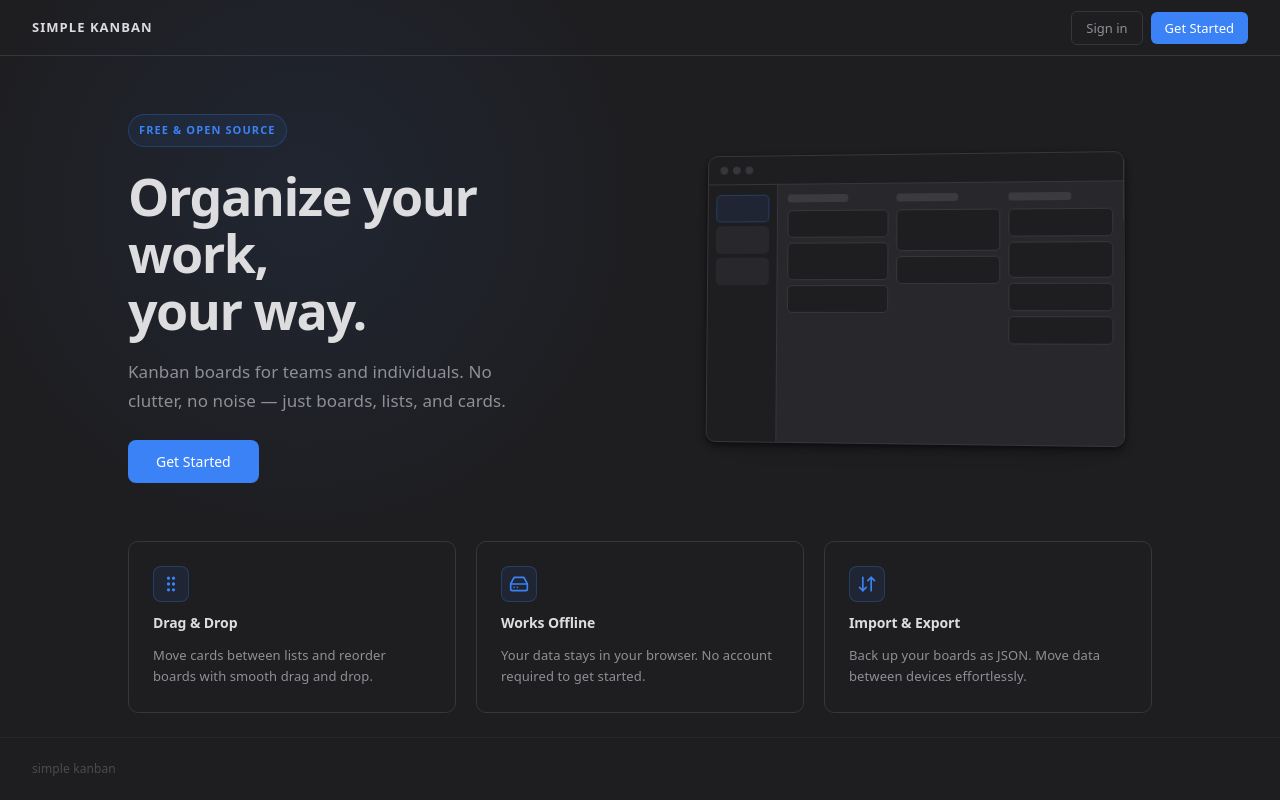
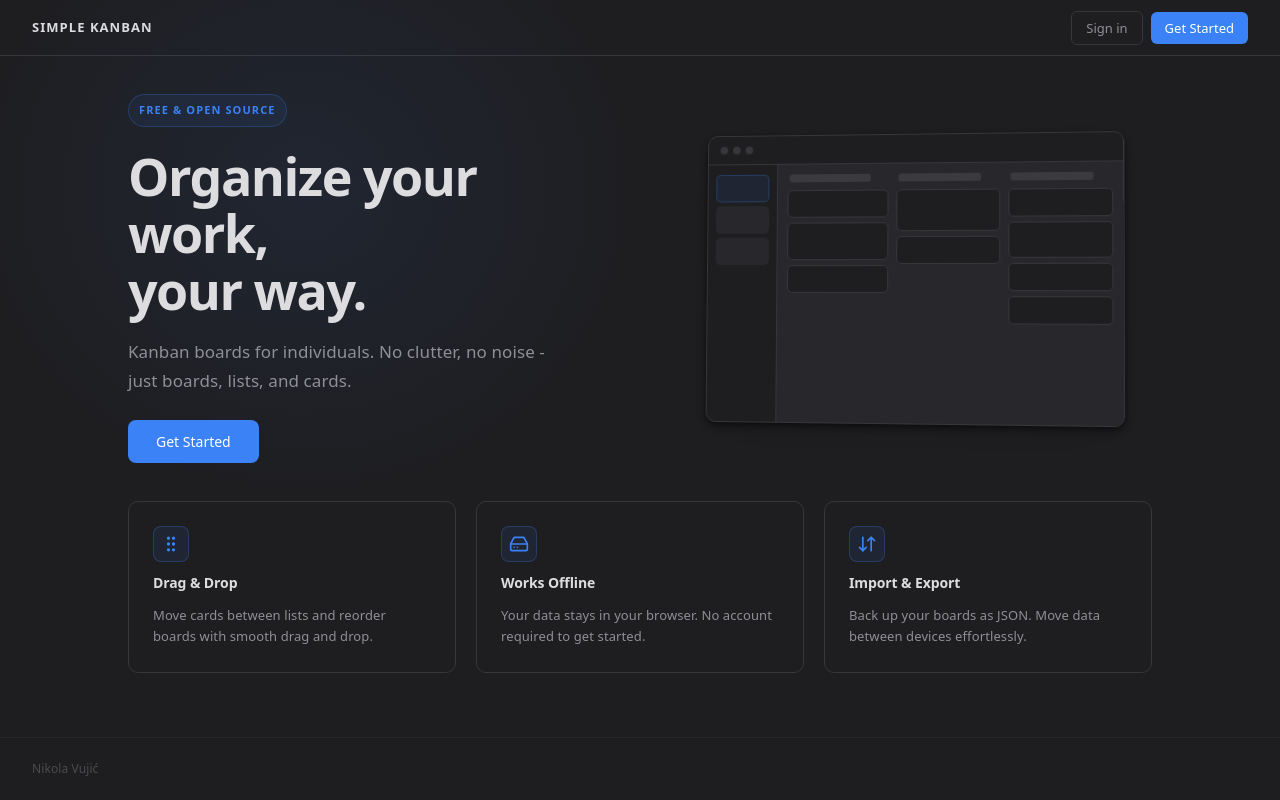
Before and after one commit to nikvujic/taskgrid, a React (Vite) app: page /landing-page in a window 1280 px wide. Built offline with nearby package versions, Linux system fonts and the light colour scheme.

Commit message:
Landing page adjustments

```diff
--- a/src/index.css
+++ b/src/index.css
@@ -1,5 +1,5 @@
 :root {
-  /* Palette — light */
+  /* Palette - light */
   --text: #4a4a50;
   --text-h: #1a1a1e;
   --bg: #f3f3f1;
--- a/src/pages/LandingPage/LandingPage.css
+++ b/src/pages/LandingPage/LandingPage.css
@@ -156,11 +156,14 @@
   font-weight: 500;
   border: none;
   border-radius: 8px;
-  transition: opacity 0.15s, transform 0.15s;
+  transition: opacity 0.15s, transform 0.1s;
 
   &:hover {
-    opacity: 0.9;
-    transform: translateY(-1px);
+    opacity: 0.88;
+  }
+
+  &:active {
+    transform: scale(0.97);
   }
 
   &:focus-visible {
@@ -252,10 +255,11 @@
 
 .mockup-list-head {
   height: 8px;
-  width: 60%;
+  width: 80%;
   border-radius: 3px;
   background: var(--text);
   opacity: 0.18;
+  margin-left: 2px;
   margin-bottom: 3px;
 }
 
@@ -284,7 +288,7 @@
   max-width: 1120px;
   width: 100%;
   margin: 0 auto;
-  padding: 0 48px 24px;
+  padding: 0 48px 5%;
   animation: landingFadeUp 0.5s ease-out 0.3s both;
 }
 
--- a/src/pages/LandingPage/LandingPage.tsx
+++ b/src/pages/LandingPage/LandingPage.tsx
@@ -26,7 +26,7 @@ export default function LandingPage() {
             Organize your work,<br />your way.
           </h1>
           <p className="landing-desc">
-            Kanban boards for teams and individuals. No clutter, no noise — just
+            Kanban boards for individuals. No clutter, no noise - just
             boards, lists, and cards.
           </p>
           <div className="landing-hero-actions">
@@ -106,7 +106,7 @@ export default function LandingPage() {
       </section>
 
       <footer className="landing-footer">
-        <span>simple kanban</span>
+        <span>Nikola Vujić</span>
       </footer>
     </div>
   );
--- a/src/pages/LoginPage/LoginPage.tsx
+++ b/src/pages/LoginPage/LoginPage.tsx
@@ -18,6 +18,8 @@ export default function LoginPage() {
   useEffect(() => {
     if (mode !== null && !isExiting) navigate('/', { replace: true });
   }, [mode, navigate, isExiting]);
+
+  if (mode !== null && !isExiting) return null;
 
   function handleLogin(e: React.FormEvent) {
     e.preventDefault();
--- a/src/services/apiService.ts
+++ b/src/services/apiService.ts
@@ -29,6 +29,6 @@ export const apiService = {
   },
 
   async saveBoards(_data: AppData): Promise<void> {
-    // TODO: replace with real API call — used for bulk updates (import)
+    // TODO: replace with real API call - used for bulk updates (import)
   },
 };
```
